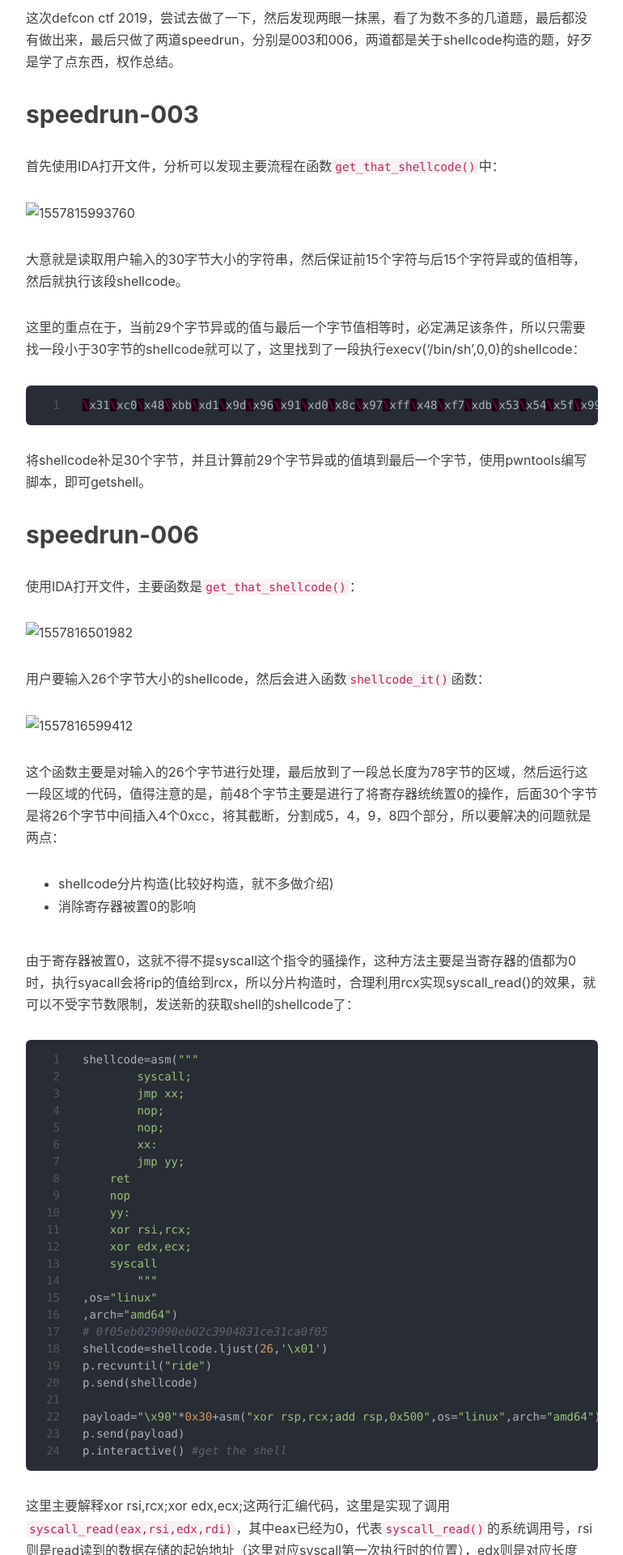
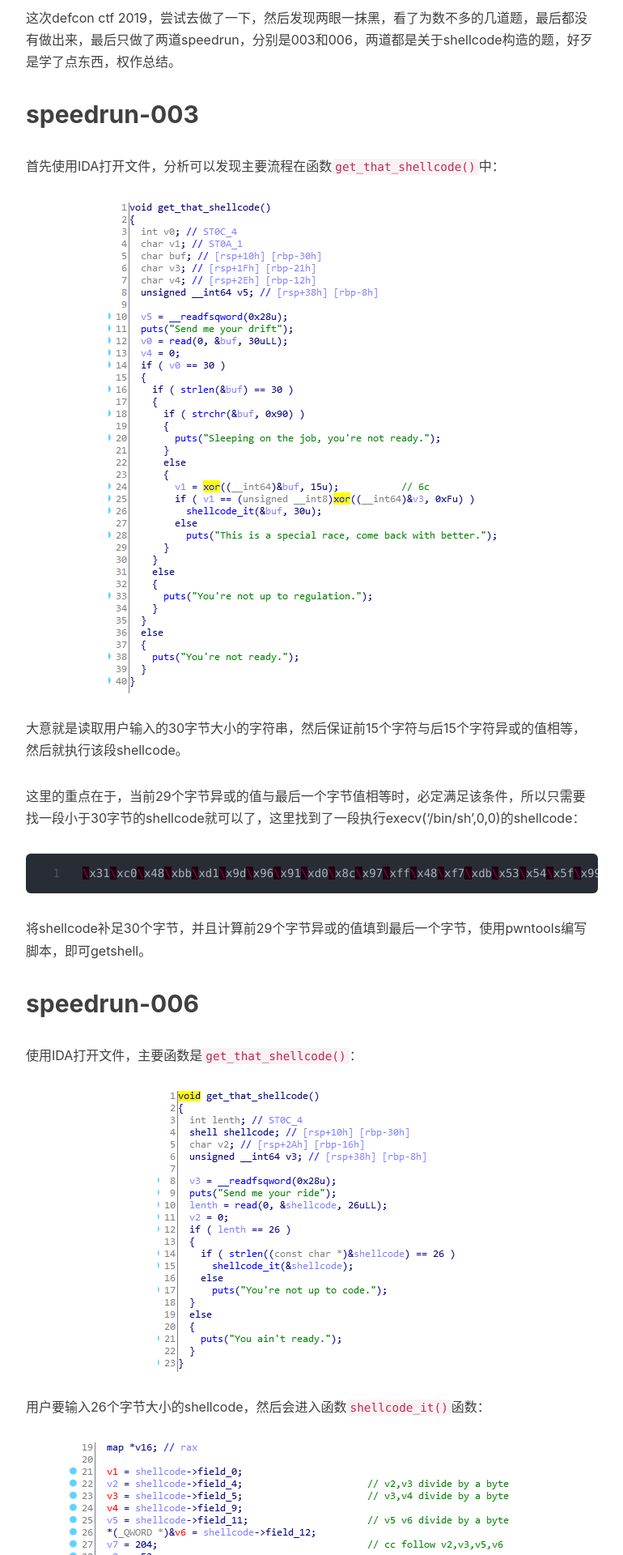
Before and after one commit to Ambi9u0us/Ambi9u0us, a Jekyll site: the page built from _posts/2019-05-14-ctf菜鸡完全体.md, in a window 1280 px wide. Shown: the part 774-2694 px from the top of the page at 81% size, without its empty margins (233-1003 px from the left). Built offline with Jekyll 4.4.1, drawn with Linux system fonts in a browser that asks for light colours; nearby versions of some CDN libraries; comment, search, counter and statistics services are not loaded.

Commit message:
Update 2019-05-14-ctf菜鸡完全体.md

```diff
--- a/_posts/2019-05-14-ctf菜鸡完全体.md
+++ b/_posts/2019-05-14-ctf菜鸡完全体.md
@@ -21,7 +21,7 @@ tags:
 
 首先使用IDA打开文件，分析可以发现主要流程在函数`get_that_shellcode()`中：
 
-![1557815993760](../img/in-post/1557815993760.png)
+![1557815993760](/img/in-post/1557815993760.png)
 
 大意就是读取用户输入的30字节大小的字符串，然后保证前15个字符与后15个字符异或的值相等，然后就执行该段shellcode。
 
@@ -37,11 +37,11 @@ tags:
 
 使用IDA打开文件，主要函数是`get_that_shellcode()`：
 
-![1557816501982](../img/in-post/1557816501982.png)
+![1557816501982](/img/in-post/1557816501982.png)
 
 用户要输入26个字节大小的shellcode，然后会进入函数`shellcode_it()`函数：
 
-![1557816599412](../img/in-post/1557816599412.png)
+![1557816599412](/img/in-post/1557816599412.png)
 
 这个函数主要是对输入的26个字节进行处理，最后放到了一段总长度为78字节的区域，然后运行这一段区域的代码，值得注意的是，前48个字节主要是进行了将寄存器统统置0的操作，后面30个字节是将26个字节中间插入4个0xcc，将其截断，分割成5，4，9，8四个部分，所以要解决的问题就是两点：
 
```
